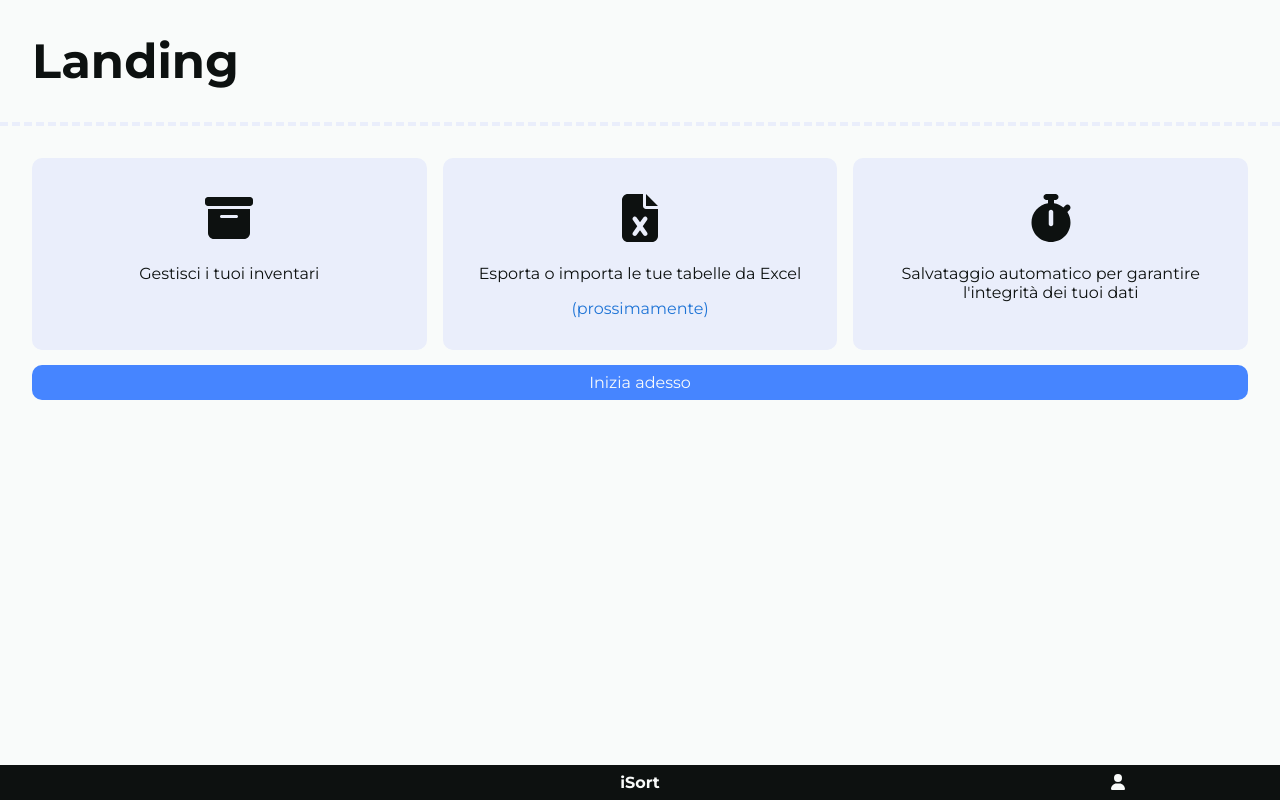
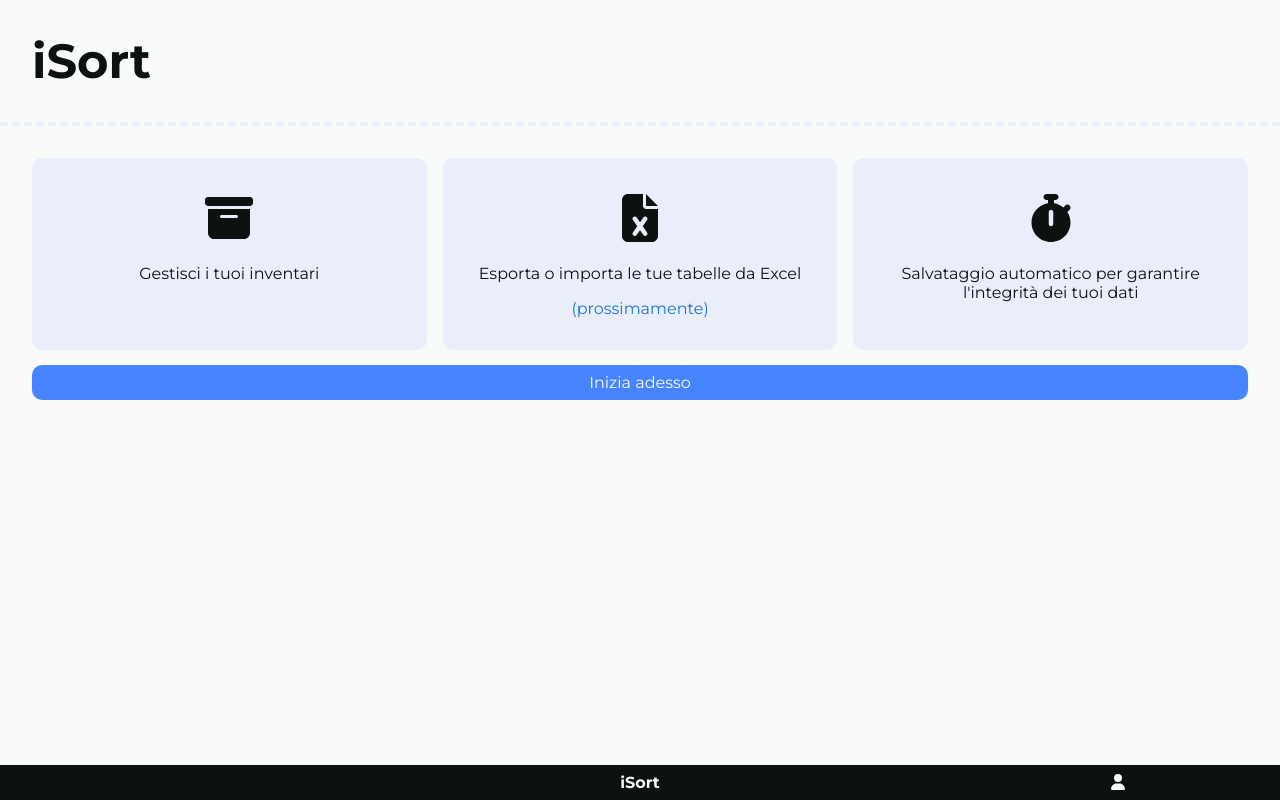
Before and after one commit to arcangelochine/progetto-saw, a React (Create React App) app: page / in a window 1280 px wide. Built offline with nearby package versions, Linux system fonts and the light colour scheme; no server answers.

Commit message:
fix Landing

```diff
--- a/src/pages/Landing.tsx
+++ b/src/pages/Landing.tsx
@@ -42,7 +42,7 @@ const Landing = () => {
     <Body>
       <Navbar page="HOME" />
       <Header>
-        <Title>Landing</Title>
+        <Title>iSort</Title>
       </Header>
       <Content>
         <FeaturesContainer>
```
